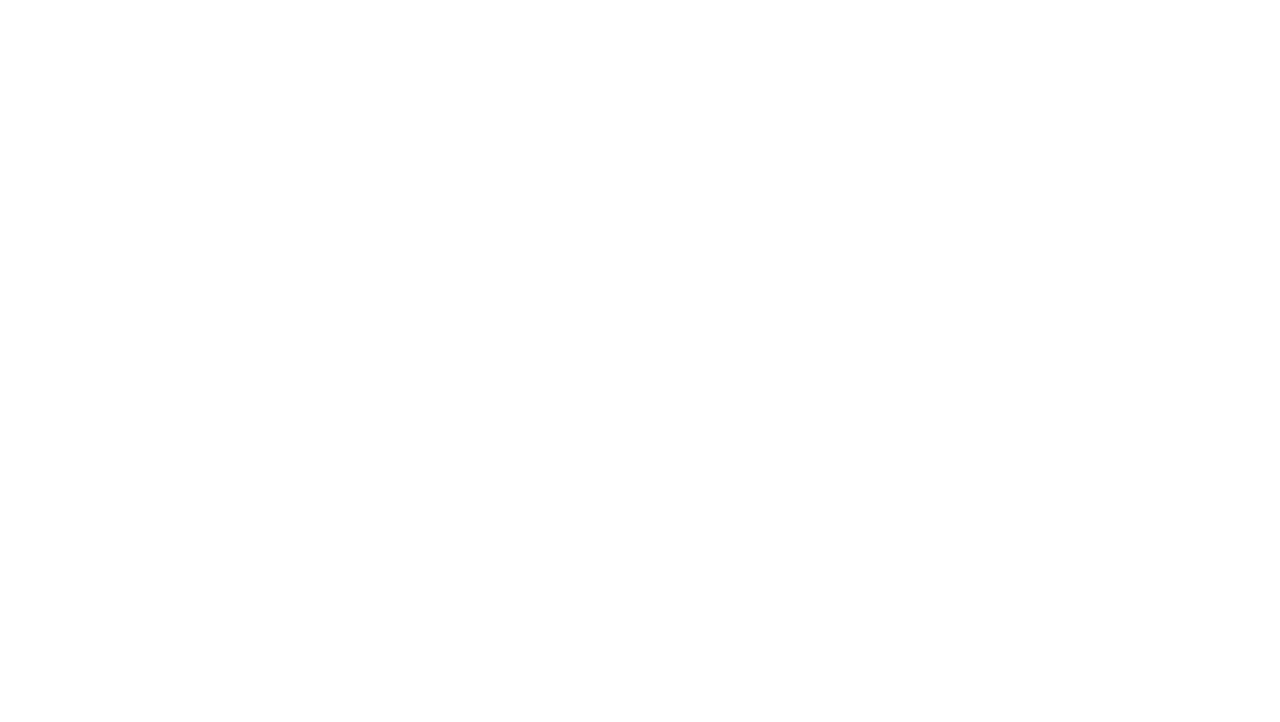
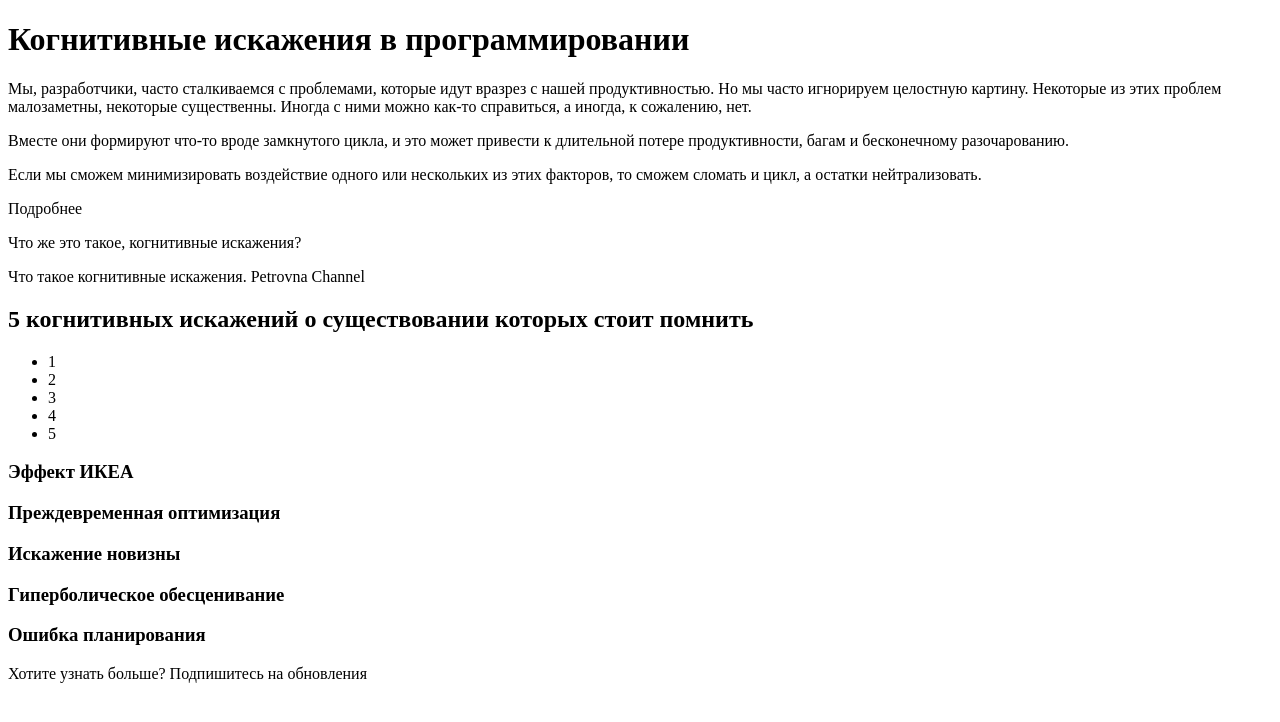
Before and after one commit to ntym08/layout-designer-project-lvl1, a website: page src/index.html in a window 1280 px wide. Drawn offline with Linux system fonts and the light colour scheme.

Commit message:
add basic layout

```diff
--- a/src/index.html
+++ b/src/index.html
@@ -8,5 +8,43 @@
 
     <link rel="stylesheet" href="styles/style.css" />
   </head>
-  <body></body>
+  <body>
+    <header>
+      <h1>Когнитивные искажения в программировании</h1>
+      <p>
+        Мы, разработчики, часто сталкиваемся с проблемами, которые идут вразрез с нашей продуктивностью. Но мы часто игнорируем целостную картину. Некоторые из этих проблем малозаметны, некоторые
+        существенны. Иногда с ними можно как-то справиться, а иногда, к сожалению, нет.
+      </p>
+      <p>Вместе они формируют что-то вроде замкнутого цикла, и это может привести к длительной потере продуктивности, багам и бесконечному разочарованию.</p>
+      <p>Если мы сможем минимизировать воздействие одного или нескольких из этих факторов, то сможем сломать и цикл, а остатки нейтрализовать.</p>
+      <a>Подробнее</a>
+    </header>
+    <main>
+      <div>
+        <p>Что же это такое, когнитивные искажения?</p>
+        <p>Что такое когнитивные искажения. Petrovna Channel</p>
+      </div>
+      <section>
+        <h2>5 когнитивных искажений о существовании которых стоит помнить</h2>
+        <ul>
+          <li>1</li>
+          <li>2</li>
+          <li>3</li>
+          <li>4</li>
+          <li>5</li>
+        </ul>
+        <article><h3>Эффект ИКЕА</h3></article>
+        <article><h3>Преждевременная оптимизация</h3></article>
+        <article><h3>Искажение новизны</h3></article>
+        <article><h3>Гиперболическое обесценивание</h3></article>
+        <article><h3>Ошибка планирования</h3></article>
+      </section>
+    </main>
+    <footer>
+      <div>
+        <p>Хотите узнать больше? Подпишитесь на обновления</p>
+      </div>
+      <div></div>
+    </footer>
+  </body>
 </html>
```
